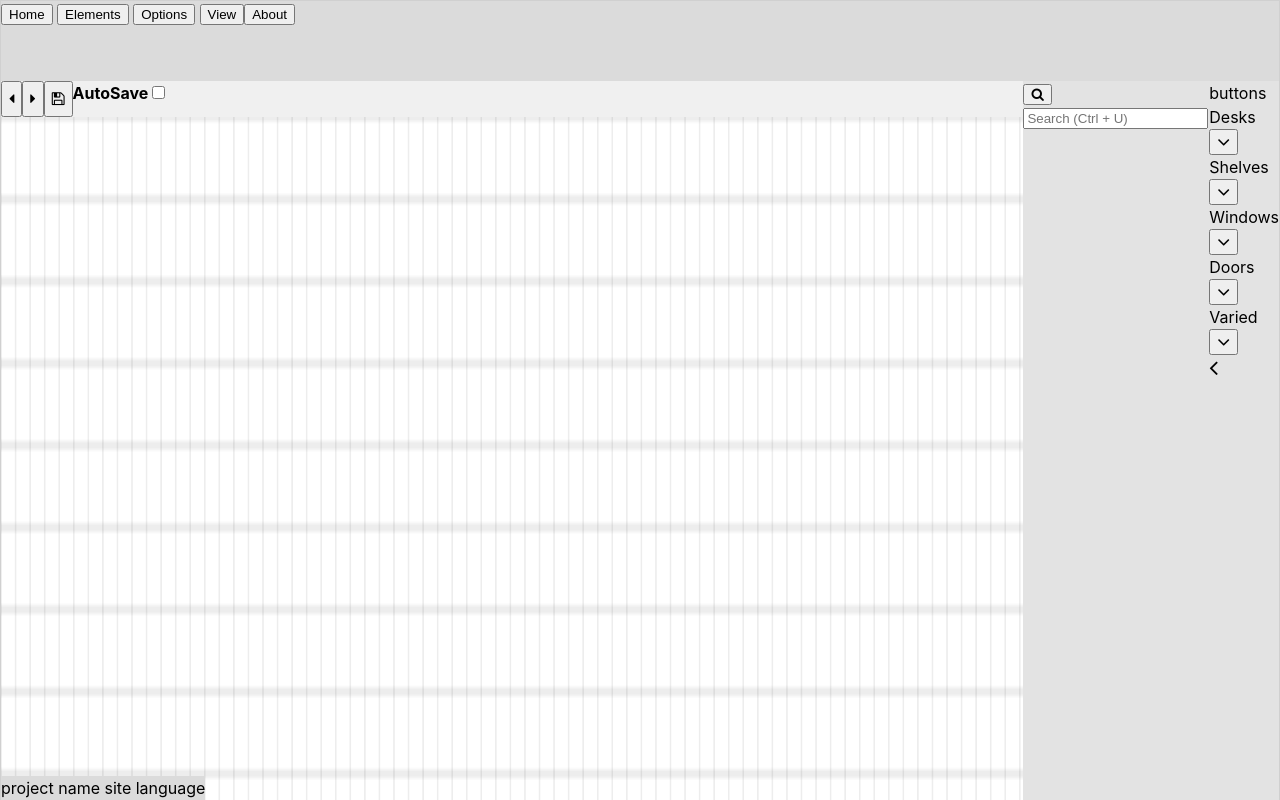
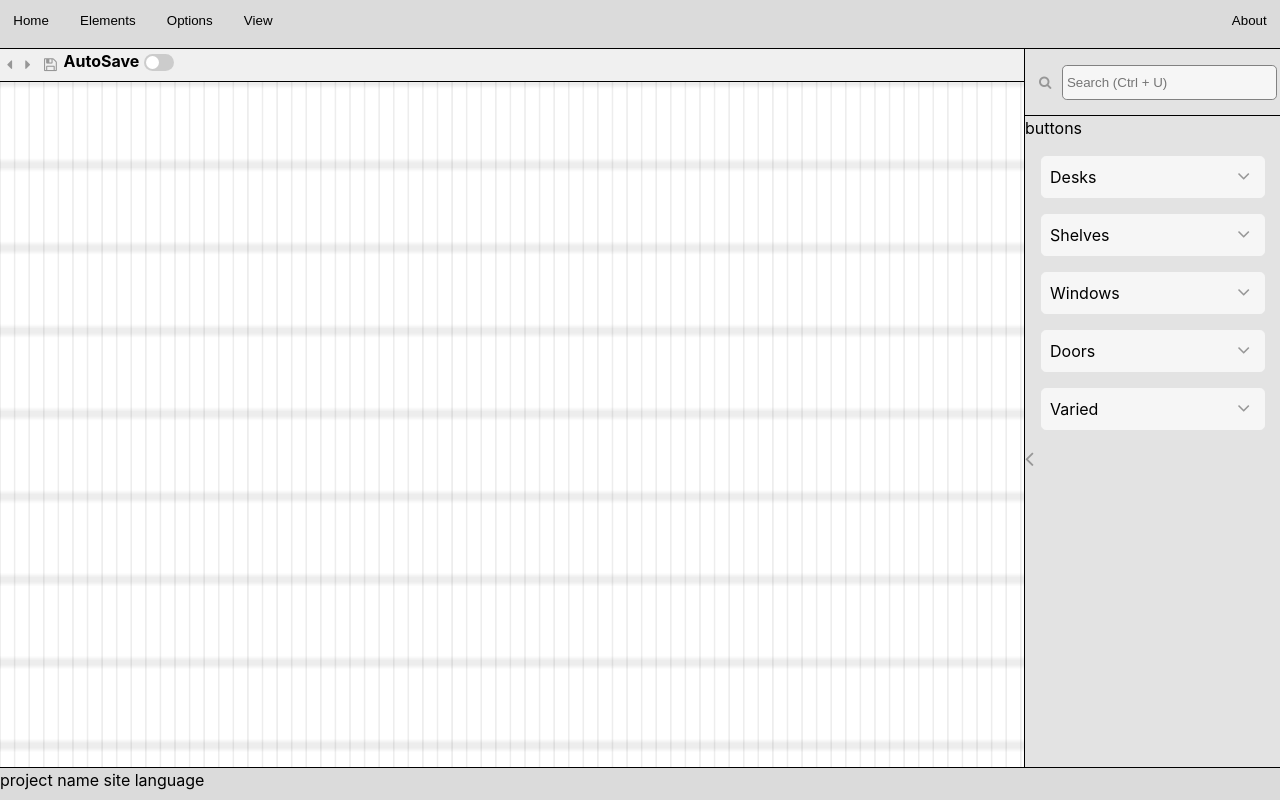
Before and after one commit to PETROMYZONMONSTER/PLANORAWIP, a website built with Vite: page index.html in a window 1280 px wide. Built offline with nearby package versions, Linux system fonts and the light colour scheme.

Commit message:
Update style.css

```diff
--- a/public/style.css
+++ b/public/style.css
@@ -3,7 +3,6 @@
   line-height: 1.5;
   font-weight: 400;
   box-sizing: border-box;
-
   font-synthesis: none;
   text-rendering: optimizeLegibility;
   -webkit-font-smoothing: antialiased;
@@ -13,7 +12,6 @@
 
 body {
   position: fixed;
-  inset: 0;
   width: 100%;
   height: 100%;
   padding: 0;
@@ -25,8 +23,6 @@ body {
   height: 100vh;
   display: flex;
   flex-direction: column;
-  background: #DBDBDB;
-  border: #D0D0D0 1px solid;
 }
 
 .general-container{
@@ -50,32 +46,57 @@ body {
 
 .header {
   display: flex;
-  height: 10%;
+  height: 6%;
+  background: #DBDBDB;
+  border-bottom: 1px solid black;
 }
 
 .footer {
   position: absolute;
   bottom: 0;
+  height: 4%;
+  width: 100%;
   background: #DBDBDB;
+  border-top: 1px solid black;
 }
 
 .header-actions {
   display: flex;
+  flex-direction: row;
   background: #F0F0F0;
-  height: 5%;
+  height: 4vh;
+  border-bottom: 1px solid black;
+}
+
+.right-division {
+  position: absolute;
+  right: 0;
 }
 
 .context-menu{
   display: flex;
+  flex-direction: column;
   background: #E3E3E3;
   height: 90vh;
   max-width: 50vh;
   min-width: 20%;
+  border-left: 1px solid black;
+}
+
+.context-item-container{
+  background: #f6f6f6;
+  display: flex;
+  flex-direction: row;
+  margin: 1rem;
+  padding: 0.5rem;
+  border: 1px solid #f6f6f6;
+  border-radius: 0.3rem;
+  justify-content: space-between;
 }
 
 .grid {
   display: flex;
-  height: 95%;
+  height: 96%;
   background: #ffffff;
 }
 
@@ -86,12 +107,113 @@ body {
   height: 100%;
 }
 
+.menu {
+  padding: 1em;
+  cursor: pointer;
+  border: none;
+  background: none;
+}
+
+button {
+  cursor: pointer;
+  border: none;
+  background: none;
+}
+
+.fa {
+  color: #979797;
+}
+
+.context {
+  padding: 0.5em;
+  cursor: pointer;
+  border: none;
+  background: none;
+}
+
+.search-container{
+  border-bottom: 1px solid black;
+  height: 7%;
+  width: 100%;
+  margin-top: 1rem;
+}
+
+.search-icon {
+  margin-left: 0.5rem;
+}
+
+#search {
+  background: #f6f6f6;
+  border: 1px #818181 solid;
+  padding: 0.3em;
+  border-radius: 0.3rem;
+  width: 80%;
+  height: 50%;
+}
+
+.switch {
+  margin:0.3rem;
+  position: relative;
+  display: inline-block;
+  width: 30px;
+  height: 17px;
+}
+
+.switch input {
+  opacity: 0;
+  width: 0;
+  height: 0;
+}
+
+.slider {
+  position: absolute;
+  cursor: pointer;
+  top: 0;
+  left: 0;
+  right: 0;
+  bottom: 0;
+  background-color: #ccc;
+  -webkit-transition: .4s;
+  transition: .4s;
+}
+
+.slider:before {
+  position: absolute;
+  content: "";
+  height: 13px;
+  width: 13px;
+  left: 2px;
+  bottom: 2px;
+  background-color: white;
+  -webkit-transition: .4s;
+  transition: .4s;
+}
+
+input:checked + .slider {
+  background-color: rgba(0, 0, 0, 0.4);
+}
+
+input:focus + .slider {
+  box-shadow: 0 0 1px rgba(0, 0, 0, 0.4);
+}
+
+input:checked + .slider:before {
+  transform: translateX(12px);
+}
+
+.slider.round {
+  border-radius: 34px;
+}
+
+.slider.round:before {
+  border-radius: 50%;
+}
+
 #controls {
   position: fixed;
   bottom: 1rem;
   left: 1rem;
   z-index: 10;
-
   display: flex;
   column-gap: 0.5rem;
 }
```
